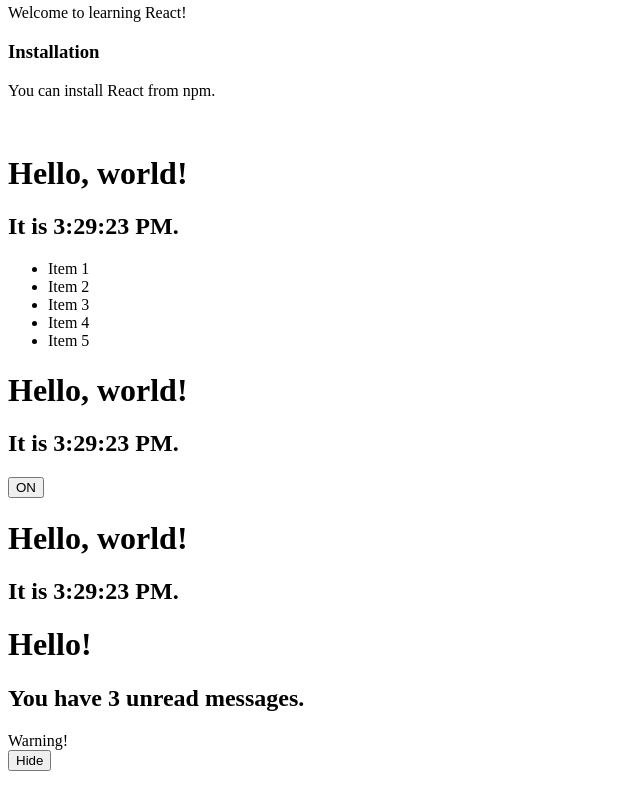
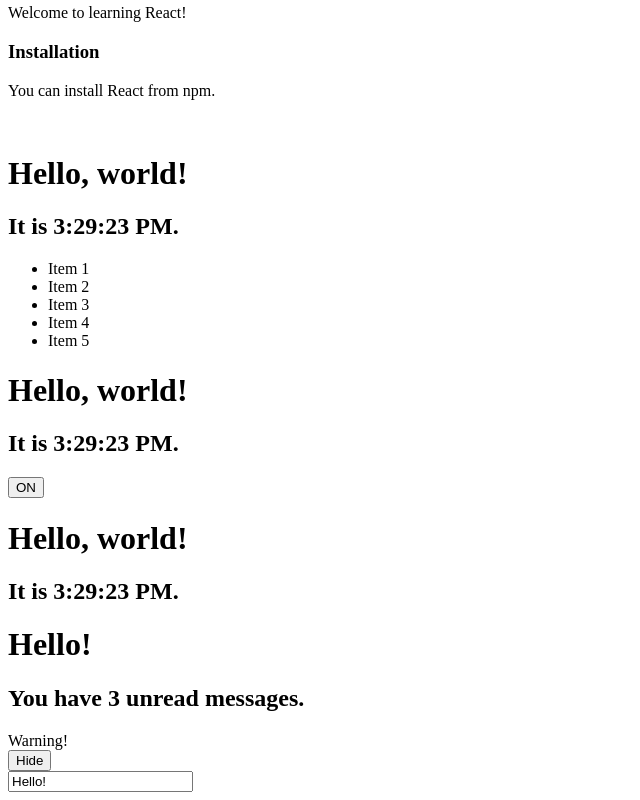
Before and after one commit to duza/test_react_project, a React (Create React App) app in the folder hello-world/: page / in a window 1280 px wide. Shown: the part 329-1129 px from the top of the page, without its empty margins (0-640 px from the left). Before the commit the page ends 1108 px from the top, so only its background shows below. Built offline with nearby package versions, Linux system fonts and the light colour scheme.

Commit message:
Added MyInput component wich return react element with const value='Hello'.

```diff
--- a/hello-world/src/index.js
+++ b/hello-world/src/index.js
@@ -2,6 +2,14 @@ import React from 'react';
 import ReactDOM from 'react-dom';
 //import App from './App';
 //import './index.css';
+
+function MyInput(){
+  return (
+    <input
+      type="text"
+      value="Hello!" />
+  );
+}
 
 function Blog(props) {
   const header = (
@@ -197,6 +205,7 @@ function App(){
     <Clock />
     <Mailbox unreadMessages={messages} />
     <Page />
+    <MyInput />
     </div>
   );
 }
```
